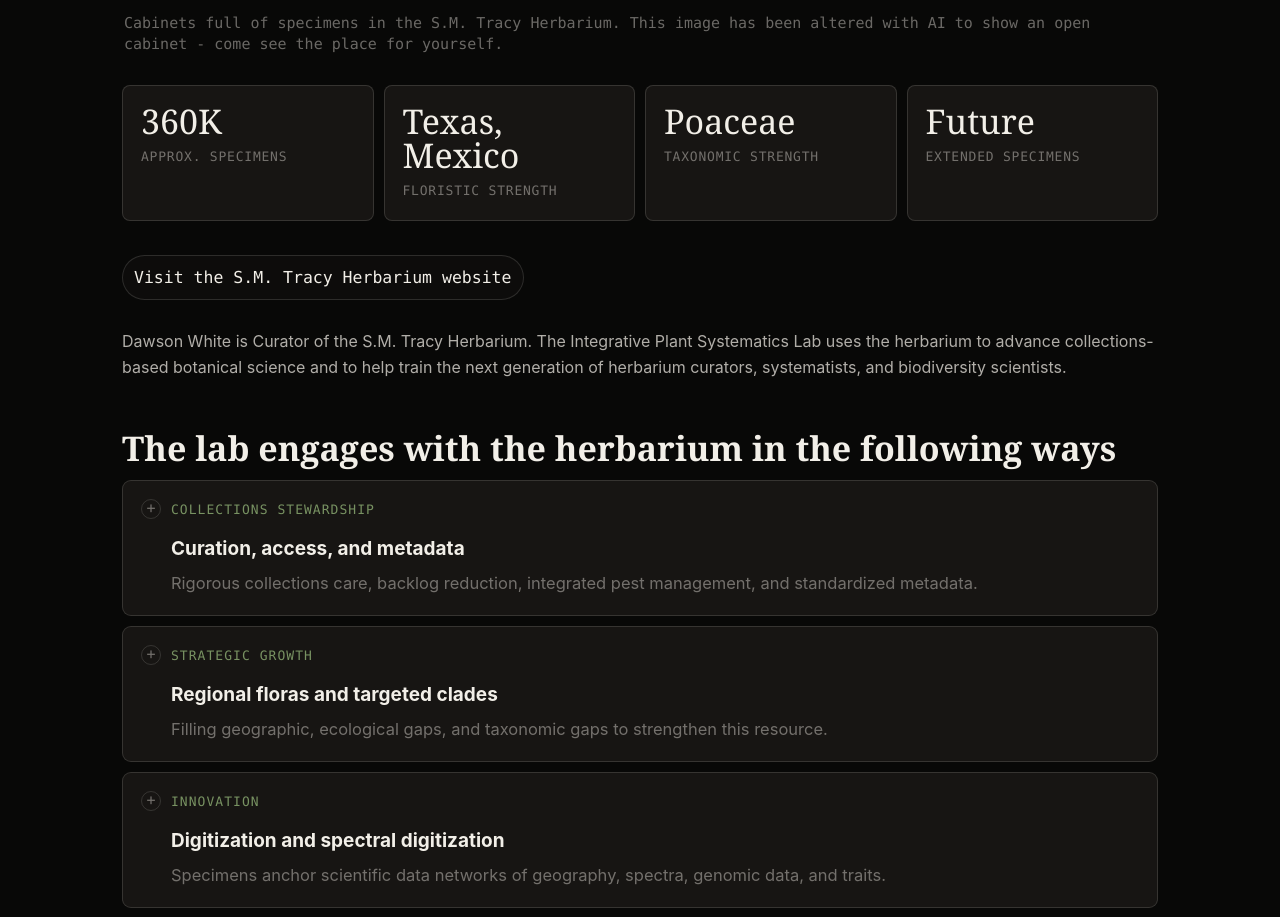
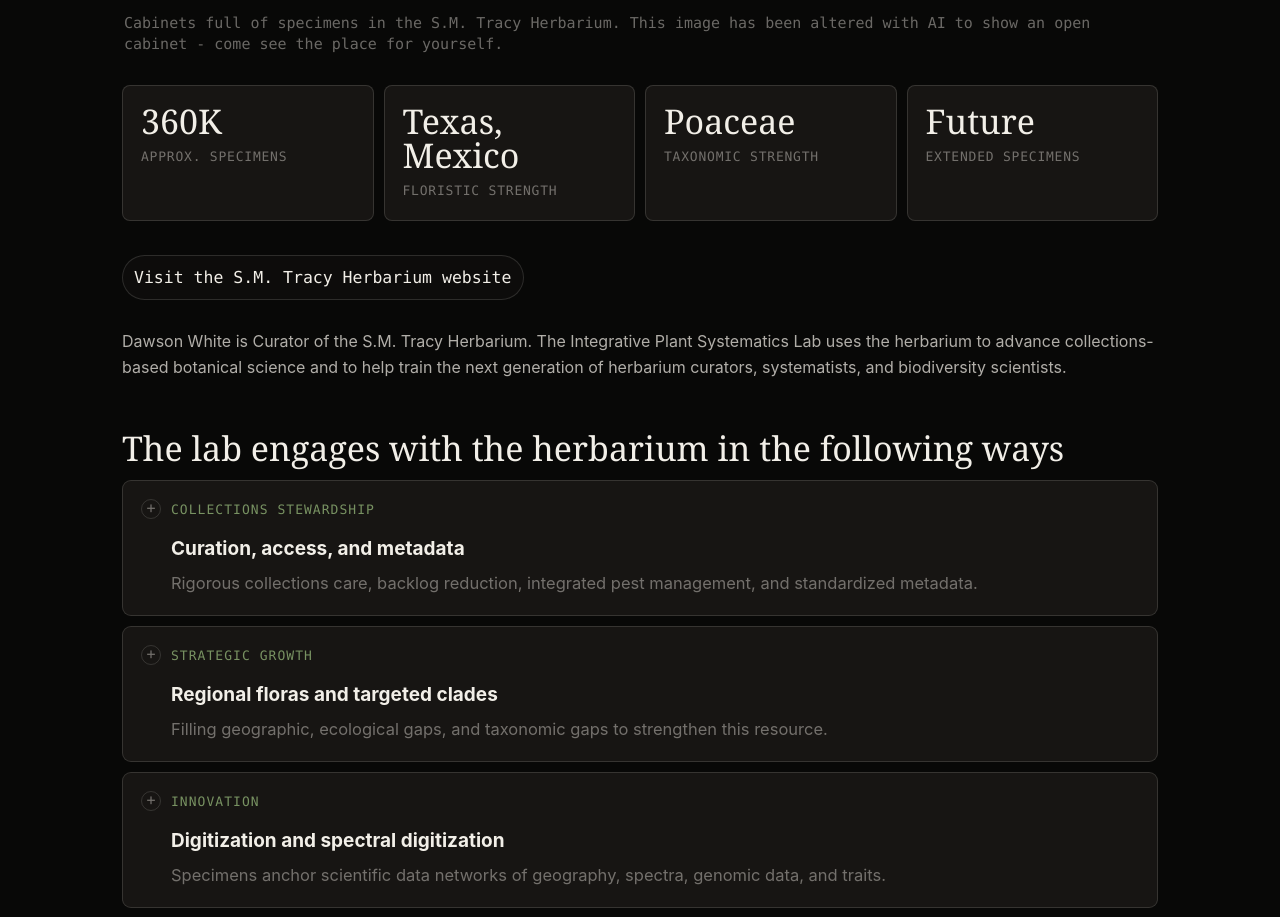
Before and after one commit to Erythroxylum/whiteplantsystematics.org, a Jekyll site: the page built from herbarium.html, in a window 1280 px wide. Shown: the part 878-1795 px from the top of the page. Built offline with Jekyll 4.4.1, drawn with Linux system fonts in a browser that asks for light colours.

Commit message:
h2 font weight 400

```diff
--- a/assets/css/main.css
+++ b/assets/css/main.css
@@ -45,7 +45,7 @@
 .crumb { font-family: var(--font-mono);  font-size: 16.5px; color: var(--ink-faint); text-transform: uppercase; letter-spacing: 0.05em; margin-bottom: 22px; }
 .title { font-family: var(--font-serif); font-size: clamp(34px, 5vw, 58px); line-height: 0.98; letter-spacing: -0.04em; margin: 0 0 22px; max-width: 920px; }
 .lede { font-size: clamp(19px, 2.2vw, 25px); line-height: 1.42; color: var(--ink-dim); max-width: 900px; }
-h2 { font-family: var(--font-serif); font-size: 34px; line-height: 1.15; margin: 48px 0 12px; }
+h2 { font-family: var(--font-serif); font-weight: 400; font-size: 34px; line-height: 1.15; margin: 48px 0 12px; }
 h3 { margin: 0 0 8px; font-size: 19px; line-height: 1.25; }
 p { color: var(--ink-dim); }
 .hero-img { width: 100%; aspect-ratio: 2.6 / 1; object-fit: cover; border-radius: 10px; border: 1px solid var(--rule); background: linear-gradient(135deg, var(--accent-dim), rgba(120,146,98,0.18)); margin: 10px 0 28px; }
```
